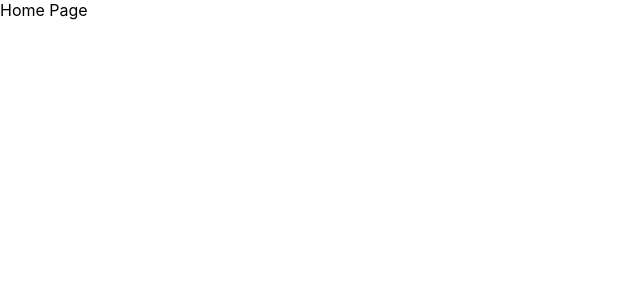
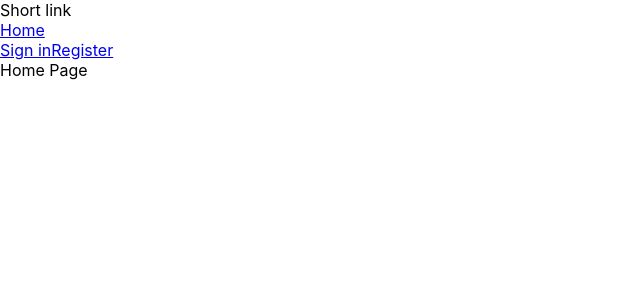
Before and after one commit to DSC-Unilag/link-shortner, a React (Create React App) app in the folder client/: page / in a window 1280 px wide. Shown: the top 300 px of the page, without its empty margins (0-640 px from the left). Built offline with nearby package versions, Linux system fonts and the light colour scheme.

Commit message:
Added routes to navbar

```diff
--- a/client/src/components/Navbar.js
+++ b/client/src/components/Navbar.js
@@ -1,11 +1,28 @@
-import React from 'react'
+import { Link } from 'react-router-dom'
 
-const Navbar = () => {
+const NavbarComponent = (props) => {
+
   return (
-    <div>
+    <nav>
+      <header>
+         Short link
+      </header>
+      <nav>
+        <Link to="/">Home</Link>
 
-    </div>
+        {!localStorage.getItem('token')  ?
+          <div>
+            <Link to="/login">Sign in</Link>
+            <Link to="/register">Register</Link>
+          </div> :
+          <div>
+            <Link to="/dashboard" >Dashboard</Link>
+            <Link to="/logout" >Logout</Link>
+          </div>
+        }
+      </nav>
+    </nav>
   )
 }
 
-export default Navbar
+export default NavbarComponent
```
